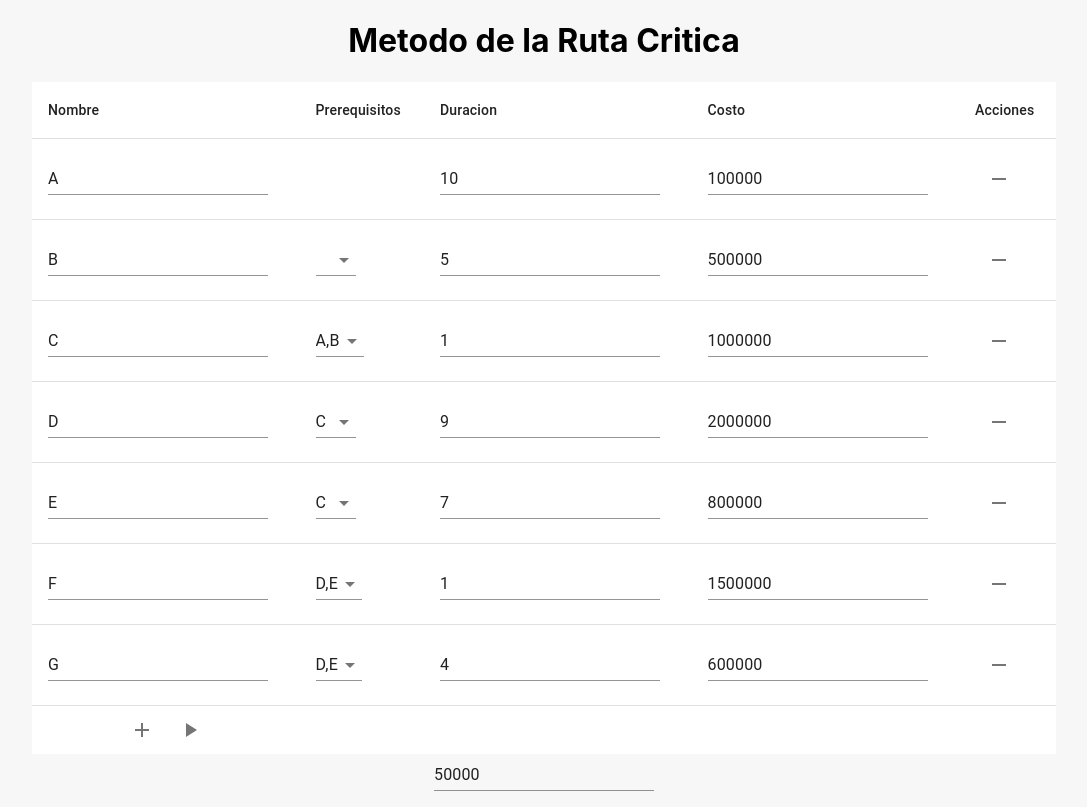
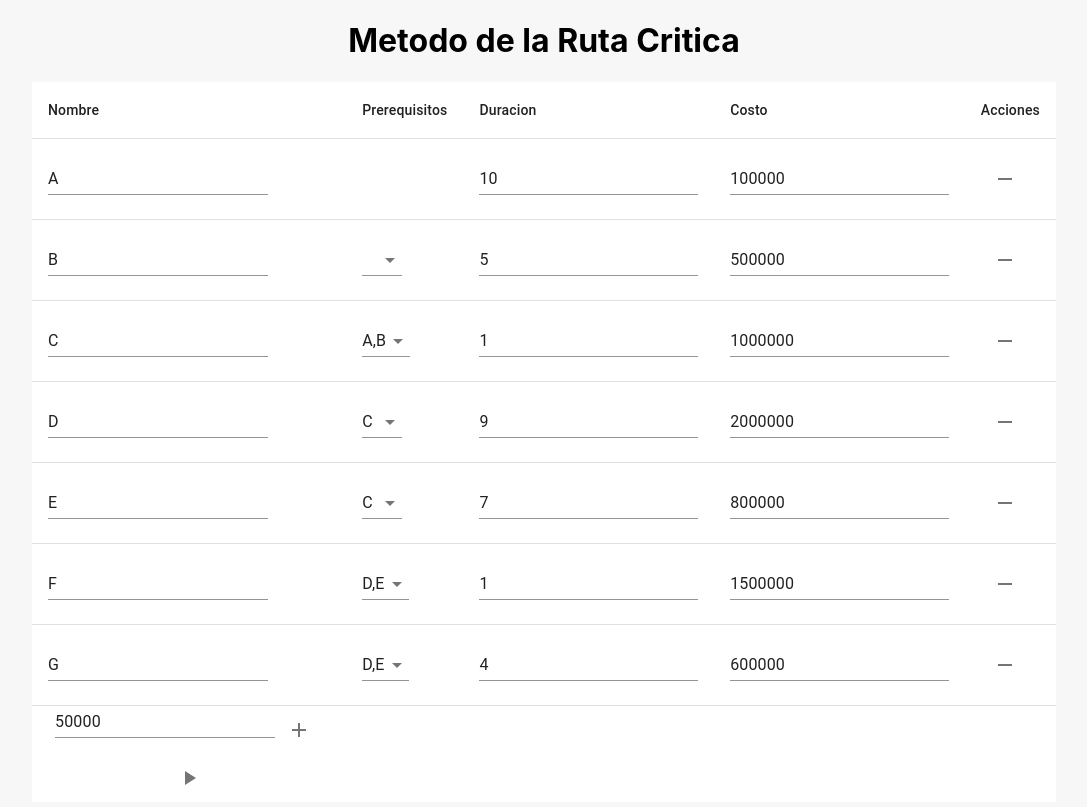
Before and after one commit to Josejuan2399/PERT, a React (Create React App) app: page / in a window 1280 px wide. Shown: the whole page, without its empty margins (96-1183 px from the left). Built offline with nearby package versions, Linux system fonts and the light colour scheme.

Commit message:
Moved Admin Expenses

```diff
--- a/src/App.js
+++ b/src/App.js
@@ -75,6 +75,7 @@ function App() {
   }
 
   const handleExpenses = ({ target: { value } }) => {
+    if (value === '') value = 0;
     setExpenses(parseInt(value));
   }
 
@@ -90,8 +91,7 @@ function App() {
   return (
     <div className="App">
       <h1>Metodo de la Ruta Critica</h1>
-      <Form onSubmit={handleData} setData={setDataThroughChildren} data={data} setAlert={setAlertThroughChildren}/>
-      <TextField value={adminExpenses} onChange={handleExpenses}></TextField>
+      <Form onSubmit={handleData} setData={setDataThroughChildren} data={data} setAlert={setAlertThroughChildren} adminExpenses={adminExpenses} handleExpenses={handleExpenses}/>
       {wasCalculated && <div>
         <div className="horizontal-divisor"></div>
         <Results duration={duration} cost={cost} criticalPath={criticalPath} budget={budget} adminExpenses={adminExpenses} />
--- a/src/components/Form.js
+++ b/src/components/Form.js
@@ -26,7 +26,7 @@ import MenuItem from '@material-ui/core/MenuItem';
 import { isValueInAnotherArray, canRemoveActivity, hasUniqueName } from '../helpers';
 import {Activity} from '../logic.js';
 
-export function Form({ onSubmit, data, setData, setAlert }) {
+export function Form({ onSubmit, data, setData, setAlert, adminExpenses, handleExpenses }) {
 
     function handleChange({ target: { value } }, key, index) {
         let newData = [...data];
@@ -116,6 +116,7 @@ export function Form({ onSubmit, data, setData, setAlert }) {
         </TableBody>
         <TableFooter>
             <Grid>
+            <TextField value={adminExpenses} onChange={handleExpenses}></TextField>
                 <Tooltip title="Agregar Actividad">
                     <IconButton onClick={() => { createNewActivity() }}><AddIcon /></IconButton>
                 </Tooltip>
```
